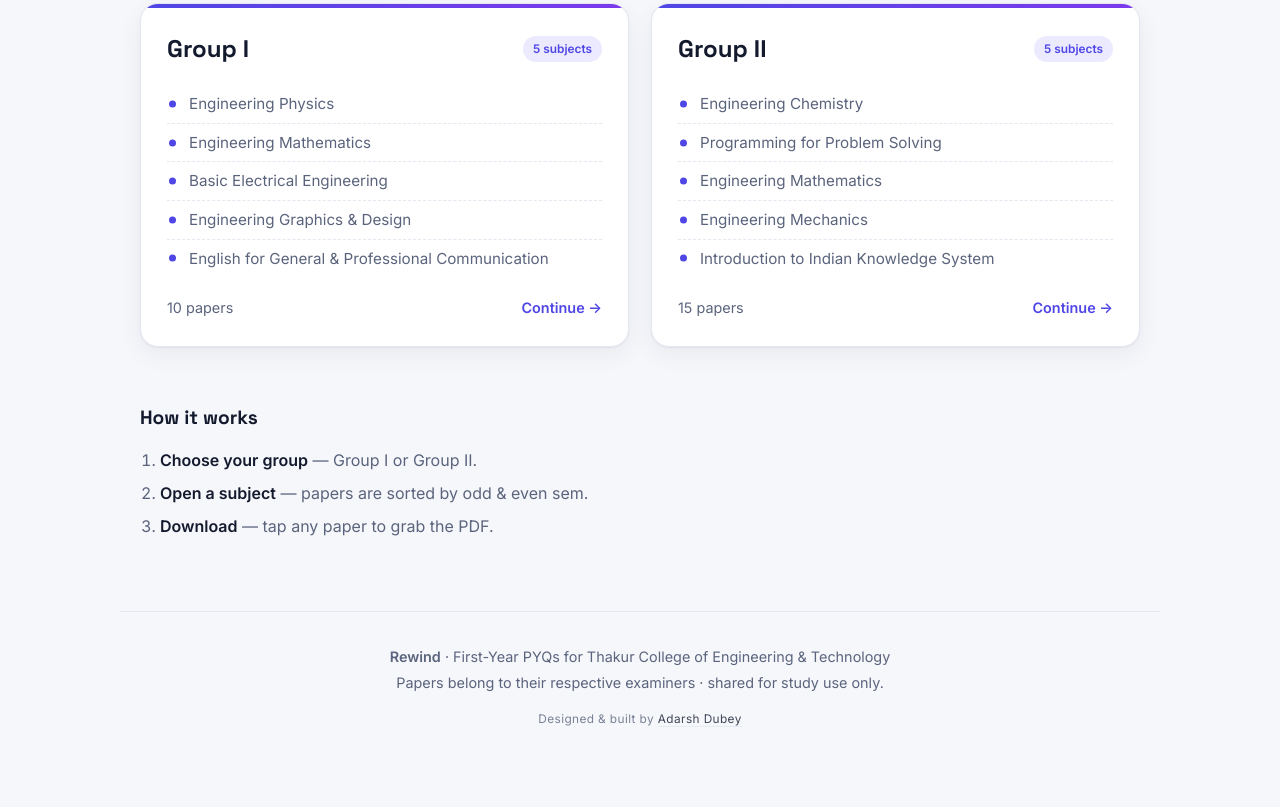
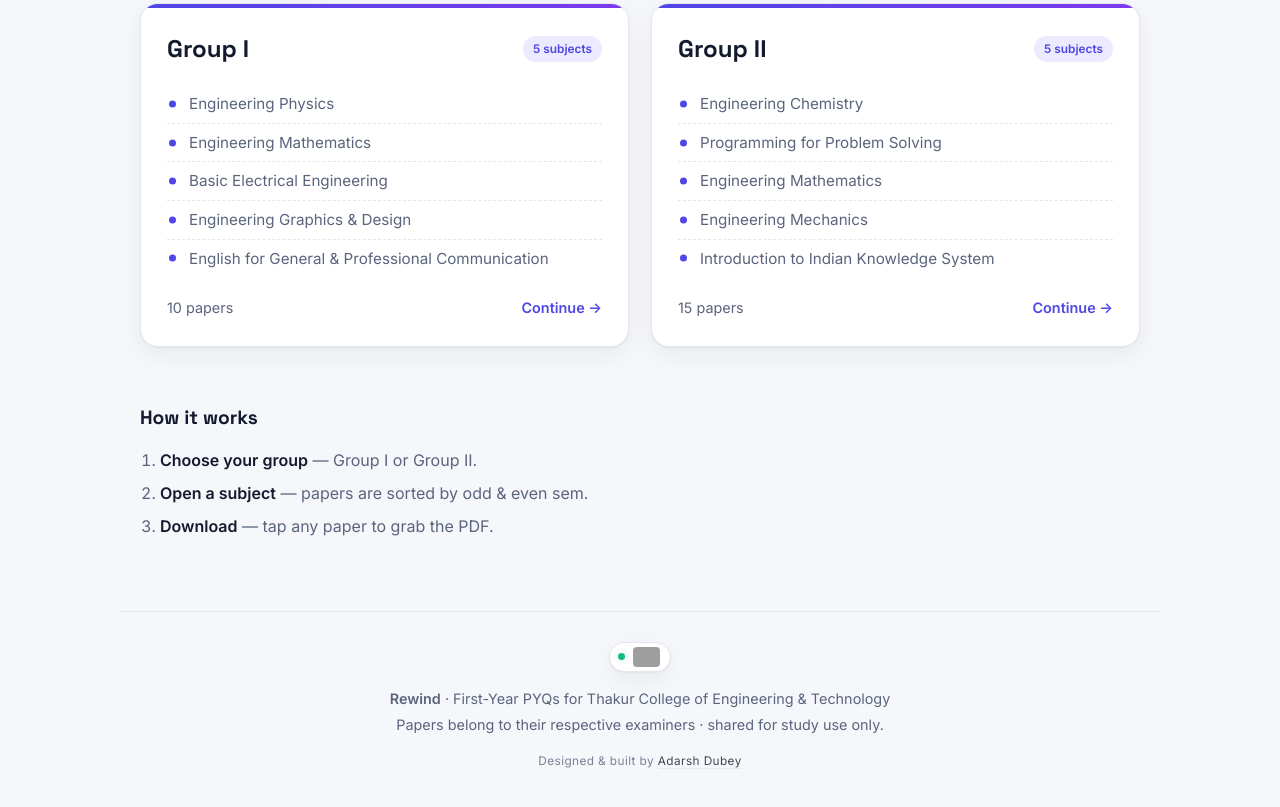
Before and after one commit to Adarsh51/rewind-tcet, a plain HTML site: page index.html in a window 1280 px wide. Shown: the part 477-1284 px from the top of the page. Before the commit the page ends 1260 px from the top, so only its background shows below. Drawn offline with Linux system fonts and the light colour scheme; grey boxes are pictures that could not be loaded.

Commit message:
feat: add visitor counter and vercel analytics

```diff
--- a/index.html
+++ b/index.html
@@ -9,6 +9,11 @@
   <link rel="preconnect" href="https://fonts.googleapis.com" />
   <link rel="preconnect" href="https://fonts.gstatic.com" crossorigin />
   <link href="https://fonts.googleapis.com/css2?family=Space+Grotesk:wght@500;600;700&family=Inter:wght@400;500;600&display=swap" rel="stylesheet" />
+  <!-- Vercel Web Analytics -->
+  <script>
+    window.va = window.va || function () { (window.vaq = window.vaq || []).push(arguments); };
+  </script>
+  <script defer src="/_vercel/insights/script.js"></script>
   <style>
 /* ===== TCET PYQs — styles ===== */
 :root {
@@ -227,6 +232,47 @@ main { max-width: 1040px; margin: 0 auto; padding: 0 20px 72px; }
 .site-foot .credit span, .site-foot .credit a { color: var(--text); }
 .site-foot .credit a { border-bottom: 1px solid var(--line); transition: color .15s ease, border-color .15s ease; }
 .site-foot .credit a:hover { color: var(--accent); border-color: var(--accent); }
+/* ---- visitor counter ---- */
+.visitor-counter-wrap {
+  display: flex;
+  justify-content: center;
+  align-items: center;
+  margin: 0 0 16px;
+}
+.visitor-pill {
+  display: inline-flex;
+  align-items: center;
+  gap: 8px;
+  padding: 4px 10px 4px 8px;
+  background: var(--surface);
+  border: 1px solid var(--line);
+  border-radius: 999px;
+  box-shadow: var(--shadow);
+  transition: transform .15s ease, box-shadow .15s ease;
+}
+.visitor-pill:hover {
+  transform: translateY(-1px);
+  box-shadow: var(--shadow-lift);
+}
+.visitor-dot {
+  width: 7px;
+  height: 7px;
+  border-radius: 50%;
+  background: #10b981;
+  box-shadow: 0 0 0 0 rgba(16, 185, 129, 0.7);
+  animation: pulse-green 2s infinite;
+  flex-shrink: 0;
+}
+@keyframes pulse-green {
+  0% { transform: scale(0.95); box-shadow: 0 0 0 0 rgba(16, 185, 129, 0.7); }
+  70% { transform: scale(1); box-shadow: 0 0 0 5px rgba(16, 185, 129, 0); }
+  100% { transform: scale(0.95); box-shadow: 0 0 0 0 rgba(16, 185, 129, 0); }
+}
+.visitor-badge {
+  display: block;
+  height: 20px;
+  border-radius: 4px;
+}
 /* ---- responsive ---- */
 @media (max-width: 680px) {
   .groups { grid-template-columns: 1fr; }
@@ -240,6 +286,7 @@ main { max-width: 1040px; margin: 0 auto; padding: 0 20px 72px; }
 }
 @media (prefers-reduced-motion: reduce) {
   * { transition: none !important; scroll-behavior: auto !important; }
+  .visitor-dot { animation: none !important; }
 }
   </style>
 </head>
@@ -257,6 +304,17 @@ main { max-width: 1040px; margin: 0 auto; padding: 0 20px 72px; }
   <main id="view"></main>
 
   <footer class="site-foot">
+    <div class="visitor-counter-wrap">
+      <div class="visitor-pill" title="Total visitors">
+        <span class="visitor-dot" aria-hidden="true"></span>
+        <img
+          class="visitor-badge"
+          src="https://hits.seeyoufarm.com/api/count/incr/badge.svg?url=https%3A%2F%2Fgithub.com%2FAdarsh51%2Frewind-tcet&count_bg=%234f46e5&title_bg=%23151a2b&icon=&icon_color=%23eef1fb&title=Visitors&edge_flat=false"
+          alt="Visitor Count"
+          loading="lazy"
+        />
+      </div>
+    </div>
     <p><strong>Rewind</strong> · First-Year PYQs for Thakur College of Engineering &amp; Technology</p>
     <p class="muted">Papers belong to their respective examiners · shared for study use only.</p>
     <p class="credit">Designed &amp; built by <a href="https://www.linkedin.com/in/adarsh-dubey-048689213" target="_blank" rel="noopener">Adarsh Dubey</a></p>
```
